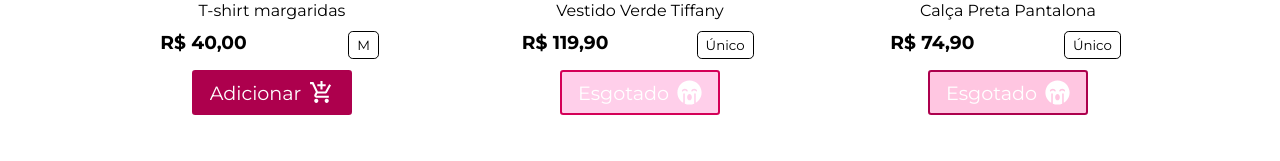
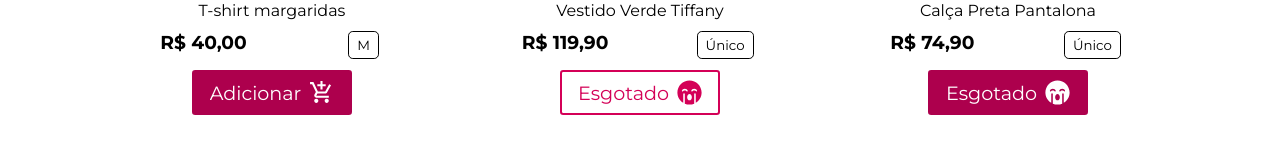
Before and after one commit to athena272/luah, a React (Vite) app: page / in a window 1280 px wide. In both pictures the pointer is over the button 640 px from the left and 3989 px from the top of the page. Shown: the part 3897-4058 px from the top of the page. Built offline with nearby package versions, Linux system fonts and the light colour scheme; grey boxes are pictures that could not be loaded.

Commit message:
Update Product.css

```diff
--- a/src/components/Product.css
+++ b/src/components/Product.css
@@ -89,13 +89,15 @@
 }
 
 .addEsgotado {
-  background: #ffc6e1;
+  background: #AD004D;
   cursor: auto;
 }
 
 .addEsgotado:hover {
-  background: #ffd2e7;
-  color: #fff;
+  filter: saturate(1.3);
+  background: none;
+  color: #AD004D;
+  border: 2px solid #AD004D;
 }
 
 .iconAdd {
```
